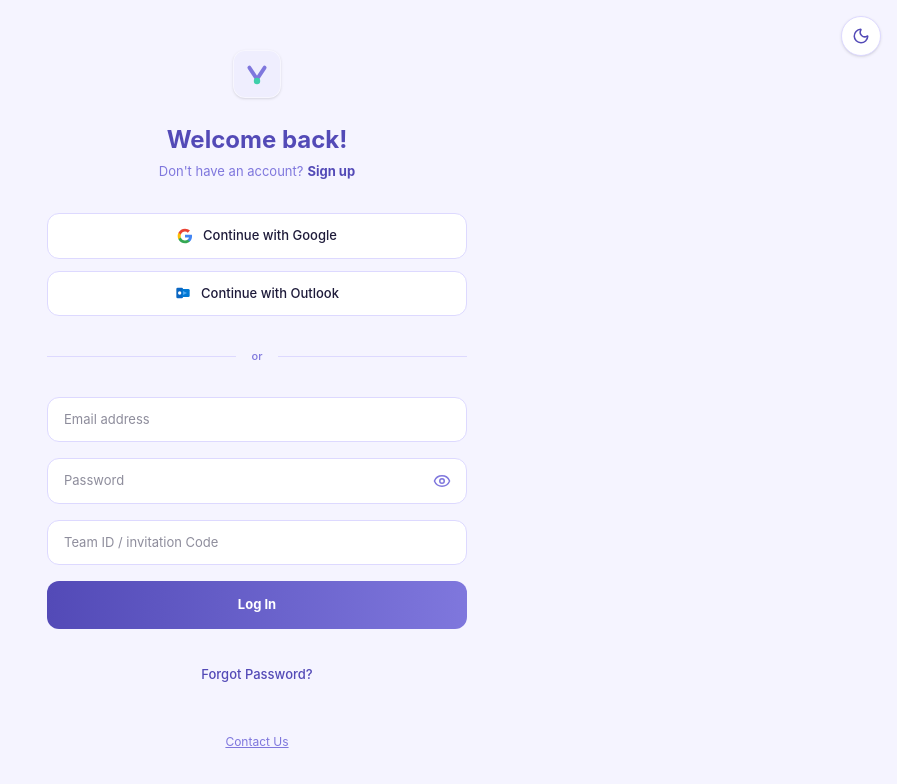
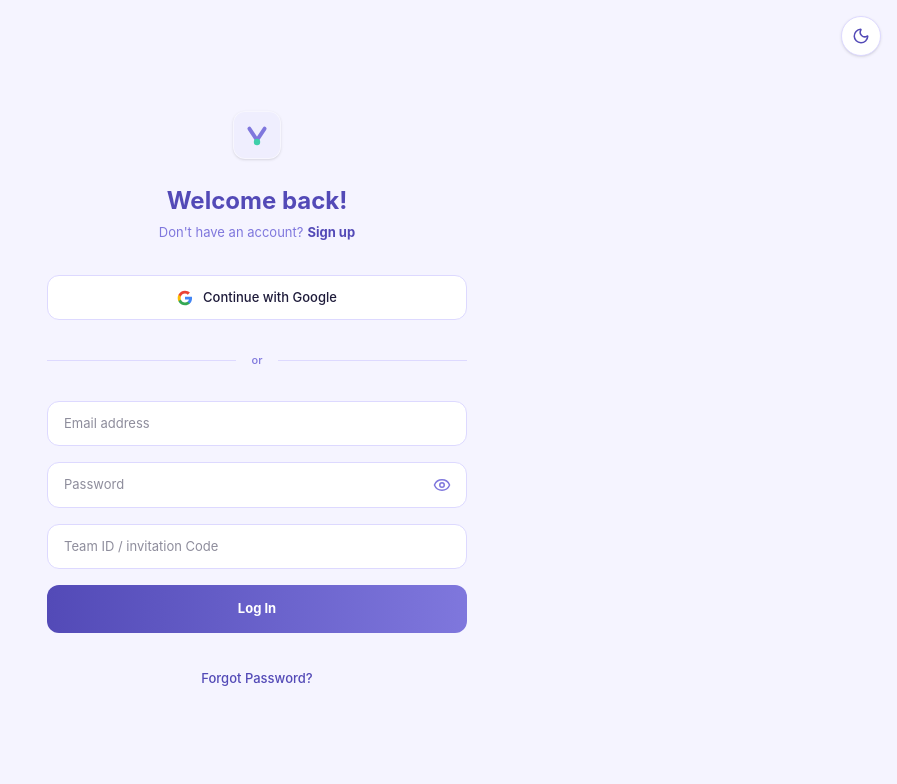
Before and after one commit to moamenrady/Punto, a React (Vite) app in the folder frontend/: page /login in a window 1280 px wide. Shown: the top 784 px of the page, without its empty margins (383-1280 px from the left). Built offline with nearby package versions, Linux system fonts and the light colour scheme.

Commit message:
editing the ticketing page

```diff
--- a/frontend/src/pages/LoginPage.jsx
+++ b/frontend/src/pages/LoginPage.jsx
@@ -1,11 +1,9 @@
 import React, { useState } from "react";
 import {
   Eye,
-  Cloud,
+  Sun,
   Moon,
-  Sun,
   Mail,
-  Lock,
   Loader2,
   EyeOff,
 } from "lucide-react";
@@ -21,7 +19,7 @@ export default function VertexLoginPage({
   setUser,
 }) {
   const navigate = useNavigate();
-  const [view, setView] = useState("login"); // حالة التبديل بين اللوجن ونسيان الباسورد
+  const [view, setView] = useState("login");
   const [showPassword, setShowPassword] = useState(false);
   const [isLoading, setIsLoading] = useState(false);
   const [apiError, setApiError] = useState("");
@@ -43,7 +41,7 @@ export default function VertexLoginPage({
     return Object.keys(e).length === 0;
   };
 
-  const handleLogin = async (e) => {
+const handleLogin = async (e) => {
     if (e) e.preventDefault();
     if (!validate()) return;
 
@@ -51,71 +49,51 @@ export default function VertexLoginPage({
     setApiError("");
 
     try {
-      console.log("Sending:", formData.email, formData.password);
       const response = await axios.post(
         "http://localhost:5000/api/v1/users/login",
         {
           email: formData.email,
           password: formData.password,
+        }
+      );
 
-        },
-      );
-      console.log("Response:", response.data);
+      console.log("Login API Raw Response:", response.data);
+
       if (response.data.status === "success") {
-  const token = response.data.token;
-  localStorage.setItem("token", token);
+        const token = response.data.token;
 
-  const profileRes = await axios.get(
-    "http://localhost:5000/api/v1/users/me",
-    { headers: { Authorization: `Bearer ${token}` } }
-  );
+        // FIX: Digging into response.data.data.user
+        // Based on your earlier console logs, your backend wraps it in 'data'
+        const userData = response.data.data?.user || response.data.user;
 
-  const profile = profileRes.data.data.doc;
+        if (!userData) {
+          throw new Error("Login successful, but user data was missing from response.");
+        }
 
-  setUser({
-    name:     profile.name     ?? "",
-    email:    profile.email    ?? "",
-    role:     profile.role     ?? "",
-    phone:    profile.phone    ?? "+20 100 000 0000",
-    dept:     profile.dept     ?? "IT Department",
-    location: profile.location ?? "",
-    isOnline: true,
-    avatar:   profile.photo    ?? null,
-  });
+        localStorage.setItem("token", token);
 
-  navigate("/tickets");
+        setUser({
+          _id:      userData._id,
+          name:     userData.name     ?? "",
+          email:    userData.email    ?? "",
+          role:     userData.role     ?? "",
+          phone:    userData.phone    ?? "+20 100 000 0000",
+          dept:     userData.dept     ?? "IT Department",
+          location: userData.location ?? "",
+          isOnline: true,
+          avatar:   userData.photo    ?? null,
+        });
 
+        navigate("/tickets");
       }
     } catch (err) {
-      console.log("Error:", err.response?.data);
-      setApiError(
-        err.response?.data?.message || "Login failed. Please check your data.",
-      );
-    } finally {
-      setIsLoading(false);
-    }
-  };
+      console.error("Login Error Object:", err);
 
-  const handleForgot = async (e) => {
-    e.preventDefault();
-    setIsLoading(true);
-    setApiError("");
-    setApiSuccess("");
-    try {
-      const response = await axios.post(
-        "http://localhost:5000/api/v1/users/forgetPassword",
-        {
-          email: formData.email.trim(),
-        },
+      const errorMessage = err.response?.data?.message
+        || err.message
+        || "An unexpected error occurred.";
 
-      );
-      if (response.data.status === "success") {
-        setApiSuccess(response.data.message);
-      }
-    } catch (err) {
-      setApiError(
-        err.response?.data?.message || "Check your email and try again",
-      );
+      setApiError(errorMessage);
     } finally {
       setIsLoading(false);
     }
@@ -129,315 +107,99 @@ export default function VertexLoginPage({
   };
 
   return (
-    <div
-      className={`min-h-screen flex flex-col items-center justify-center p-4 transition-all duration-500 ${theme.bg}`}
-    >
+    <div className={`min-h-screen flex flex-col items-center justify-center p-4 transition-all duration-500 ${theme.bg}`}>
       <button
         onClick={() => setIsDarkMode(!isDarkMode)}
         className={`fixed top-4 right-4 p-2.5 rounded-full border transition-all shadow-sm z-50 ${isDarkMode ? "bg-[#1E1B3A] border-[#2E2B5A]" : "bg-white border-[#DDD9FF]"}`}
       >
-        {isDarkMode ? (
-          <Sun size={18} className="text-[#E2E0FF]" />
-        ) : (
-          <Moon size={18} className="text-[#534AB7]" />
-        )}
+        {isDarkMode ? <Sun size={18} className="text-[#E2E0FF]" /> : <Moon size={18} className="text-[#534AB7]" />}
       </button>
 
       <div className="w-full max-w-[420px]">
         <AnimatePresence mode="wait">
           {view === "login" ? (
-            <motion.div
-              key="login"
-              initial={{ opacity: 0, y: 10 }}
-              animate={{ opacity: 1, y: 0 }}
-              exit={{ opacity: 0, y: -10 }}
-            >
+            <motion.div key="login" initial={{ opacity: 0, y: 10 }} animate={{ opacity: 1, y: 0 }} exit={{ opacity: 0, y: -10 }}>
               <div className="text-center mb-8">
-                {isDarkMode ? (
-                  <DarkLogo primary={theme.primary} accent={theme.accent} />
-                ) : (
-                  <LightLogo />
-                )}
-                <h2
-                  className="text-[24px] font-bold mb-1"
-                  style={{ color: theme.primary }}
-                >
-                  Welcome back!
-                </h2>
+                {isDarkMode ? <DarkLogo primary={theme.primary} accent={theme.accent} /> : <LightLogo />}
+                <h2 className="text-[24px] font-bold mb-1" style={{ color: theme.primary }}>Welcome back!</h2>
                 <p className={`text-[13px] ${theme.textM}`}>
                   Don't have an account?
-                  <Link
-                    to="/signup"
-                    className="font-bold hover:underline ml-1"
-                    style={{ color: theme.primary }}
-                  >
-                    Sign up
-                  </Link>
+                  <Link to="/signup" className="font-bold hover:underline ml-1" style={{ color: theme.primary }}>Sign up</Link>
                 </p>
               </div>
 
               <div className="space-y-3 mb-8">
-                <motion.button
-                  whileHover={socialHover}
-                  whileTap={{ scale: 0.98 }}
-                  className={`w-full flex items-center justify-center gap-2.5 py-3 border rounded-xl transition-all ${theme.border} ${theme.textP} ${theme.input}`}
-                >
-                  <svg width="16" height="16" viewBox="0 0 24 24">
-                    <path
-                      d="M22.56 12.25c0-.78-.07-1.53-.2-2.25H12v4.26h5.92c-.26 1.37-1.04 2.53-2.21 3.31v2.77h3.57c2.08-1.92 3.28-4.74 3.28-8.09z"
-                      fill="#4285F4"
-                    />
-                    <path
-                      d="M12 23c2.97 0 5.46-.98 7.28-2.66l-3.57-2.77c-.98.66-2.23 1.06-3.71 1.06-2.86 0-5.29-1.93-6.16-4.53H2.18v2.84C3.99 20.53 7.7 23 12 23z"
-                      fill="#34A853"
-                    />
-                    <path
-                      d="M5.84 14.09c-.22-.66-.35-1.36-.35-2.09s.13-1.43.35-2.09V7.07H2.18C1.43 8.55 1 10.22 1 12s.43 3.45 1.18 4.93l2.85-2.22.81-.62z"
-                      fill="#FBBC05"
-                    />
-                    <path
-                      d="M12 5.38c1.62 0 3.06.56 4.21 1.64l3.15-3.15C17.45 2.09 14.97 1 12 1 7.7 1 3.99 3.47 2.18 7.07l3.66 2.84c.87-2.6 3.3-4.53 6.16-4.53z"
-                      fill="#EA4335"
-                    />
-                  </svg>
-                  <span className="text-[13px] font-medium">
-                    Continue with Google
-                  </span>
-                </motion.button>
-                <motion.button
-                  whileHover={socialHover}
-                  whileTap={{ scale: 0.98 }}
-                  className={`w-full flex items-center justify-center gap-2.5 py-3 border rounded-xl transition-all ${theme.border} ${theme.textP} ${theme.input}`}
-                >
-                  <svg width="16" height="16" viewBox="0 0 24 24">
-                    <rect
-                      x="2"
-                      y="4"
-                      width="10"
-                      height="16"
-                      rx="2"
-                      fill="#0A66C2"
-                    />
-                    <rect
-                      x="10"
-                      y="6"
-                      width="12"
-                      height="12"
-                      rx="2"
-                      fill="#0078D4"
-                    />
-                    <path d="M12 9l6 3-6 3V9z" fill="#50A9F2" />
-                    <circle cx="7" cy="12" r="2.5" fill="#FFFFFF" />
-                  </svg>
-                  <span className="text-[13px] font-medium">
-                    Continue with Outlook
-                  </span>
+                <motion.button whileHover={socialHover} whileTap={{ scale: 0.98 }} className={`w-full flex items-center justify-center gap-2.5 py-3 border rounded-xl transition-all ${theme.border} ${theme.textP} ${theme.input}`}>
+                  <svg width="16" height="16" viewBox="0 0 24 24"><path d="M22.56 12.25c0-.78-.07-1.53-.2-2.25H12v4.26h5.92c-.26 1.37-1.04 2.53-2.21 3.31v2.77h3.57c2.08-1.92 3.28-4.74 3.28-8.09z" fill="#4285F4"/><path d="M12 23c2.97 0 5.46-.98 7.28-2.66l-3.57-2.77c-.98.66-2.23 1.06-3.71 1.06-2.86 0-5.29-1.93-6.16-4.53H2.18v2.84C3.99 20.53 7.7 23 12 23z" fill="#34A853"/><path d="M5.84 14.09c-.22-.66-.35-1.36-.35-2.09s.13-1.43.35-2.09V7.07H2.18C1.43 8.55 1 10.22 1 12s.43 3.45 1.18 4.93l2.85-2.22.81-.62z" fill="#FBBC05"/><path d="M12 5.38c1.62 0 3.06.56 4.21 1.64l3.15-3.15C17.45 2.09 14.97 1 12 1 7.7 1 3.99 3.47 2.18 7.07l3.66 2.84c.87-2.6 3.3-4.53 6.16-4.53z" fill="#EA4335"/></svg>
+                  <span className="text-[13px] font-medium">Continue with Google</span>
                 </motion.button>
               </div>
 
               <div className="flex items-center mb-8">
                 <div className={`flex-grow border-t ${theme.border}`}></div>
-                <span
-                  className={`px-4 text-[11px] font-medium lowercase ${theme.textM}`}
-                >
-                  or
-                </span>
+                <span className={`px-4 text-[11px] font-medium lowercase ${theme.textM}`}>or</span>
                 <div className={`flex-grow border-t ${theme.border}`}></div>
               </div>
 
               <form onSubmit={handleLogin} className="space-y-4">
                 <div>
-                  <input
-                    type="email"
-                    placeholder="Email address"
-                    value={formData.email}
-                    onChange={(e) =>
-                      setFormData({ ...formData, email: e.target.value })
-                    }
+                  <input type="email" placeholder="Email address" value={formData.email} onChange={(e) => setFormData({ ...formData, email: e.target.value })}
                     className={`w-full px-4 py-3 rounded-xl border outline-none text-[13px] transition-all ${theme.input} ${theme.textP} ${errors.email ? "border-red-500" : theme.border} focus:ring-1`}
-                    style={{ "--tw-ring-color": theme.primary }}
-                  />
-                  {errors.email && (
-                    <p className="text-red-500 text-[10px] mt-1 ml-1">
-                      {errors.email}
-                    </p>
-                  )}
+                    style={{ "--tw-ring-color": theme.primary }} />
+                  {errors.email && <p className="text-red-500 text-[10px] mt-1 ml-1">{errors.email}</p>}
                 </div>
                 <div className="relative">
-                  <input
-                    type={showPassword ? "text" : "password"}
-                    placeholder="Password"
-                    value={formData.password}
-                    onChange={(e) =>
-                      setFormData({ ...formData, password: e.target.value })
-                    }
+                  <input type={showPassword ? "text" : "password"} placeholder="Password" value={formData.password} onChange={(e) => setFormData({ ...formData, password: e.target.value })}
                     className={`w-full px-4 py-3 rounded-xl border outline-none text-[13px] transition-all ${theme.input} ${theme.textP} ${errors.password ? "border-red-500" : theme.border} focus:ring-1`}
-                    style={{ "--tw-ring-color": theme.primary }}
-                  />
-                  <button
-                    type="button"
-                    onClick={() => setShowPassword(!showPassword)}
-                    className={`absolute right-4 top-3.5 ${theme.textM}`}
-                  >
+                    style={{ "--tw-ring-color": theme.primary }} />
+                  <button type="button" onClick={() => setShowPassword(!showPassword)} className={`absolute right-4 top-3.5 ${theme.textM}`}>
                     {showPassword ? <EyeOff size={18} /> : <Eye size={18} />}
                   </button>
-                  {errors.password && (
-                    <p className="text-red-500 text-[10px] mt-1 ml-1">
-                      {errors.password}
-                    </p>
-                  )}
+                  {errors.password && <p className="text-red-500 text-[10px] mt-1 ml-1">{errors.password}</p>}
                 </div>
                 <div>
-                  <input
-                    type="text"
-                    placeholder="Team ID / invitation Code"
-                    value={formData.teamId}
-                    onChange={(e) =>
-                      setFormData({ ...formData, teamId: e.target.value })
-                    }
+                  <input type="text" placeholder="Team ID / invitation Code" value={formData.teamId} onChange={(e) => setFormData({ ...formData, teamId: e.target.value })}
                     className={`w-full px-4 py-3 rounded-xl border outline-none text-[13px] transition-all ${theme.input} ${theme.textP} ${errors.teamId ? "border-red-500" : theme.border} focus:ring-1`}
-                    style={{ "--tw-ring-color": theme.primary }}
-                  />
-                  {errors.teamId && (
-                    <p className="text-red-500 text-[10px] mt-1 ml-1">
-                      {errors.teamId}
-                    </p>
-                  )}
+                    style={{ "--tw-ring-color": theme.primary }} />
+                  {errors.teamId && <p className="text-red-500 text-[10px] mt-1 ml-1">{errors.teamId}</p>}
                 </div>
-                {apiError && (
-                  <p className="text-red-500 text-[11px] text-center font-bold italic">
-                    {apiError}
-                  </p>
-                )}
-                <motion.button
-                  whileHover={{
-                    y: -2,
-                    boxShadow: isDarkMode
-                      ? "0px 10px 25px rgba(0,0,0,0.4)"
-                      : "0px 10px 25px rgba(83, 74, 183, 0.2)",
-                  }}
-                  whileTap={{ scale: 0.98 }}
-                  type="submit"
-                  disabled={isLoading}
-                  className={`w-full py-3.5 rounded-xl text-white font-bold text-[13px] transition-all bg-gradient-to-r ${theme.btn}`}
-                >
-                  {isLoading ? (
-                    <Loader2 className="animate-spin mx-auto" size={18} />
-                  ) : (
-                    "Log In"
-                  )}
+                {apiError && <p className="text-red-500 text-[11px] text-center font-bold italic">{apiError}</p>}
+                <motion.button whileHover={{ y: -2, boxShadow: isDarkMode ? "0px 10px 25px rgba(0,0,0,0.4)" : "0px 10px 25px rgba(83, 74, 183, 0.2)" }}
+                  whileTap={{ scale: 0.98 }} type="submit" disabled={isLoading} className={`w-full py-3.5 rounded-xl text-white font-bold text-[13px] transition-all bg-gradient-to-r ${theme.btn}`}>
+                  {isLoading ? <Loader2 className="animate-spin mx-auto" size={18} /> : "Log In"}
                 </motion.button>
               </form>
 
               <div className="mt-8 text-center">
-                <button
-                  onClick={() => {
-                    setView("forgot");
-                    setApiError("");
-                    setApiSuccess("");
-                  }}
-                  className="text-[13px] font-medium hover:underline"
-                  style={{ color: theme.primary }}
-                >
-                  Forgot Password?
-                </button>
+                <button onClick={() => { setView("forgot"); setApiError(""); setApiSuccess(""); }} className="text-[13px] font-medium hover:underline" style={{ color: theme.primary }}>Forgot Password?</button>
               </div>
             </motion.div>
           ) : (
-            <motion.div
-              key="forgot"
-              initial={{ opacity: 0, y: 10 }}
-              animate={{ opacity: 1, y: 0 }}
-              exit={{ opacity: 0, y: -10 }}
-            >
+            <motion.div key="forgot" initial={{ opacity: 0, y: 10 }} animate={{ opacity: 1, y: 0 }} exit={{ opacity: 0, y: -10 }}>
               <div className="text-center mb-12">
-                {isDarkMode ? (
-                  <DarkLogo primary={theme.primary} accent={theme.accent} />
-                ) : (
-                  <LightLogo />
-                )}
-                <h2
-                  className="text-[32px] font-bold mb-2 mt-4"
-                  style={{ color: isDarkMode ? "#E2E0FF" : "#1E1B3A" }}
-                >
-                  Forgot{" "}
-                  <span
-                    className={
-                      isDarkMode
-                        ? "bg-gradient-to-r from-[#7F6FF5] to-[#3ECFAA] bg-clip-text text-transparent"
-                        : ""
-                    }
-                    style={{ color: !isDarkMode ? "#534AB7" : "transparent" }}
-                  >
-                    Password?
-                  </span>
-                </h2>
-                <p className={`text-[14px] ${theme.textM}`}>
-                  Enter your email to reset your account
-                </p>
+                {isDarkMode ? <DarkLogo primary={theme.primary} accent={theme.accent} /> : <LightLogo />}
+                <h2 className="text-[32px] font-bold mb-2 mt-4" style={{ color: isDarkMode ? "#E2E0FF" : "#1E1B3A" }}>Forgot <span className={isDarkMode ? "bg-gradient-to-r from-[#7F6FF5] to-[#3ECFAA] bg-clip-text text-transparent" : ""} style={{ color: !isDarkMode ? "#534AB7" : "transparent" }}>Password?</span></h2>
+                <p className={`text-[14px] ${theme.textM}`}>Enter your email to reset your account</p>
               </div>
               <form onSubmit={handleForgot} className="space-y-8 mt-16">
                 <div className="relative">
-                  <input
-                    type="email"
-                    placeholder="Enter work email"
-                    required
-                    value={formData.email}
-                    onChange={(e) =>
-                      setFormData({ ...formData, email: e.target.value })
-                    }
+                  <input type="email" placeholder="Enter work email" required value={formData.email} onChange={(e) => setFormData({ ...formData, email: e.target.value })}
                     className={`w-full px-5 py-4 rounded-xl border outline-none text-[14px] ${theme.input} ${theme.textP} ${theme.border} focus:ring-1`}
-                    style={{ "--tw-ring-color": theme.primary }}
-                  />
-                  <Mail
-                    className={`absolute right-4 top-4.5 ${theme.textM}`}
-                    size={20}
-                  />
+                    style={{ "--tw-ring-color": theme.primary }} />
+                  <Mail className={`absolute right-4 top-4.5 ${theme.textM}`} size={20} />
                 </div>
-                {apiError && (
-                  <div className="bg-red-50 text-red-500 text-[12px] p-3 rounded-xl text-center border border-red-100">
-                    {apiError}
-                  </div>
-                )}
-                {apiSuccess && (
-                  <div className="bg-green-50 text-green-600 text-[12px] p-4 rounded-xl text-center font-bold border border-green-100 shadow-sm">
-                    {apiSuccess}
-                  </div>
-                )}
-                <button
-                  type="submit"
-                  disabled={isLoading}
-                  className={`w-full py-4 rounded-xl text-white font-bold text-[16px] bg-gradient-to-r shadow-lg transition-all hover:scale-[1.01] ${theme.btn}`}
-                >
-                  {isLoading ? (
-                    <Loader2 className="animate-spin mx-auto" size={24} />
-                  ) : (
-                    "Send Reset Link"
-                  )}
+                {apiError && <div className="bg-red-50 text-red-500 text-[12px] p-3 rounded-xl text-center border border-red-100">{apiError}</div>}
+                {apiSuccess && <div className="bg-green-50 text-green-600 text-[12px] p-4 rounded-xl text-center font-bold border border-green-100 shadow-sm">{apiSuccess}</div>}
+                <button type="submit" disabled={isLoading} className={`w-full py-4 rounded-xl text-white font-bold text-[16px] bg-gradient-to-r shadow-lg transition-all hover:scale-[1.01] ${theme.btn}`}>
+                  {isLoading ? <Loader2 className="animate-spin mx-auto" size={24} /> : "Send Reset Link"}
                 </button>
                 <div className="text-center mt-4">
-                  <button
-                    type="button"
-                    onClick={() => setView("login")}
-                    className="text-sm font-bold opacity-70 hover:opacity-100"
-                    style={{ color: theme.primary }}
-                  >
-                    Back to Login
-                  </button>
+                  <button type="button" onClick={() => setView("login")} className="text-sm font-bold opacity-70 hover:opacity-100" style={{ color: theme.primary }}>Back to Login</button>
                 </div>
               </form>
             </motion.div>
           )}
         </AnimatePresence>
-
-        <div className="text-center mt-12">
-          <a
-            href="#"
-            className={`text-[12px] ${theme.textM} transition-colors underline block`}
-          >
-            Contact Us
-          </a>
-        </div>
       </div>
     </div>
   );
```
